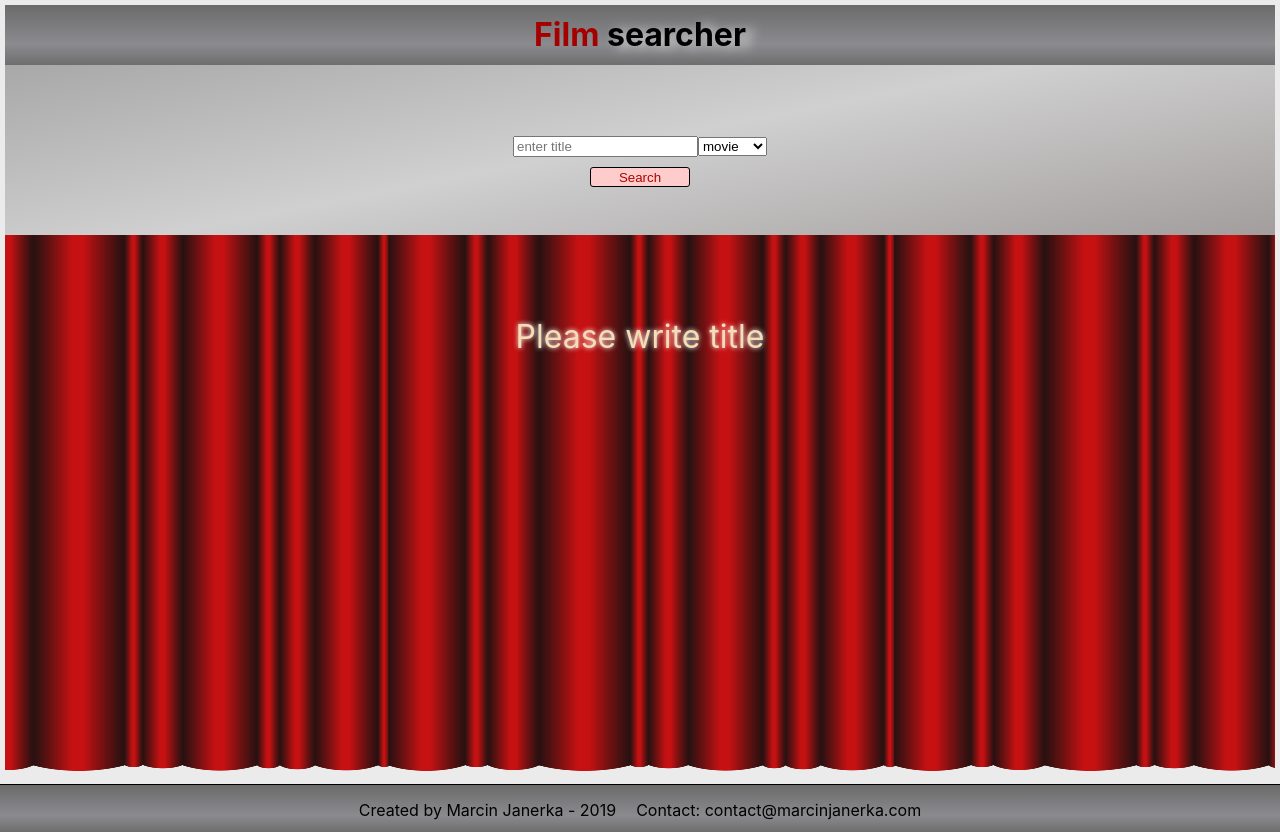
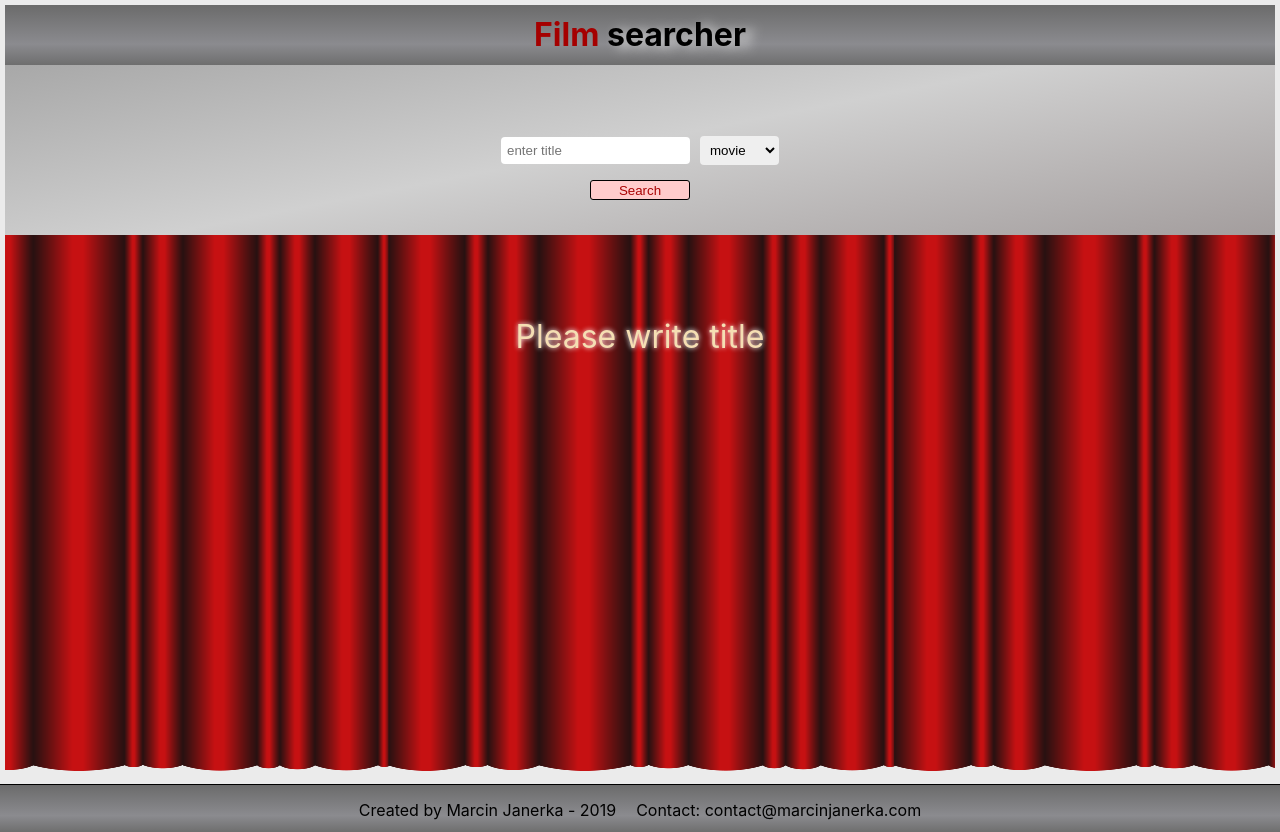
Before and after one commit to marcinj8/filmBase, a React (Create React App) app: page / in a window 1280 px wide. Built offline with nearby package versions, Linux system fonts and the light colour scheme.

Commit message:
added new searching interface, imporved form styling

```diff
--- a/src/component/displayMovies/SingleFilmBlock.css
+++ b/src/component/displayMovies/SingleFilmBlock.css
@@ -11,11 +11,13 @@
 }
 
 .SingleFilmBlock__container h2 {
+    padding: 0 5px;
     cursor: pointer;
     transition: all .2s ease-in-out;
 }
 
 .SingleFilmBlock__container h2:hover {
+    padding: 0 1px;
     letter-spacing: 0.5px;
     color: rgb(165, 0, 0);
 }
--- a/src/component/form/Form.css
+++ b/src/component/form/Form.css
@@ -1,18 +1,38 @@
 .Form__container {
-    background: rgb(163,157,157);
-background: linear-gradient(349deg, rgba(163,157,157,1) 0%, rgba(208,208,208,1) 52%, rgba(168,168,168,1) 100%);
+    background: rgb(163, 157, 157);
+    background: linear-gradient(349deg, rgba(163, 157, 157, 1) 0%, rgba(208, 208, 208, 1) 52%, rgba(168, 168, 168, 1) 100%);
     box-sizing: border-box;
     transition: all .2s ease;
 }
 
 .Form__container--start {
-    padding: 70px 0;
+    padding: 50px 0;
     height: 170px;
 }
 
 .Form__container--displayMovies {
     padding: 30px 0;
     height: 90px;
+}
+
+.Form__input {
+    padding: 5px;
+    margin: 5px;
+    border-radius: 4px;
+    border: 1px solid transparent;
+    outline: none;
+    transition: all .2s ease-in;
+}
+
+.Form__input:hover {
+    border-radius: 4px;
+    border: 1px solid rgb(175, 174, 174);
+}
+
+.Form__input:focus {
+    border-radius: 4px;
+    border: 1px solid rgb(100, 99, 99);
+    box-shadow: 2px 3px 5px gray;
 }
 
 .Form__btn {
@@ -42,6 +62,26 @@ background: linear-gradient(349deg, rgba(163,157,157,1) 0%, rgba(208,208,208,1)
     box-shadow: 2px 2px 5px black;
 }
 
+.Form__btn--newSearching {
+    display: block;
+    padding: 5px;
+    margin: 10px auto;
+    border-radius: 3px;
+    border: 1px solid black;
+    outline: none;
+    transition: all .3s;
+}
+
+.Form__btn--newSearching:hover {
+    transform: scale(1.04);
+    box-shadow: 2px 3px 5px gray;
+}
+
+.Form__btn--newSearching:active {
+    transform: scale(1.02);
+    box-shadow: 1px 2px 3px gray;
+}
+
 @keyframes enableButton {
     0% {
         transform: scale(1)
@@ -58,8 +98,8 @@ background: linear-gradient(349deg, rgba(163,157,157,1) 0%, rgba(208,208,208,1)
 
     100% {
         transform: scale(1.2);
-        background: rgb(204, 255, 204);
-        color: rgb(4, 170, 4);
+        background: rgb(228, 228, 228);
+        color: rgb(2, 116, 2);
         box-shadow: 2px 2px 5px rgb(58, 57, 57);
 
     }
--- a/src/component/form/Form.js
+++ b/src/component/form/Form.js
@@ -3,6 +3,7 @@ import React from 'react';
 import './Form.css';
 
 const form = props => {
+
     let formStyle = ['Form__container'];
     if(props.displayMovies){
         formStyle.push('Form__container--displayMovies');
@@ -14,15 +15,18 @@ const form = props => {
         ?'Form__btn--disabled'
         :'Form__btn--enabled'
         ]
-    return (
-        <div className={formStyle.join(' ')}>
+
+        let formBlockContent = (
+            <p>
                 <input
+                    className='Form__input'
                     type="text"
                     name="title"
                     value={props.title}
                     placeholder='enter title'
                     onChange={props.inputChange}/>
                 <select
+                    className='Form__input'
                     onChange={props.selectChange} >
                     <option defaultValue value='movie'>movie</option>
                     <option value='series'>series</option>
@@ -32,6 +36,19 @@ const form = props => {
                     className={buttonStyle.join(' ')}
                     disabled={props.disableButton}
                     onClick={props.clicked}>Search</button>
+            </p>
+        )
+        if(props.displayMovies) {
+            formBlockContent = (
+                <button
+                    className='Form__btn--newSearching'
+                    onClick={props.clickedNewSearching}
+                    type="">New searching</button>
+            )
+        }
+    return (
+        <div className={formStyle.join(' ')}>
+            {formBlockContent}
         </div>
     )
 }
--- a/src/container/FilmBase/FilmBase.css
+++ b/src/container/FilmBase/FilmBase.css
@@ -6,12 +6,25 @@
     animation: showNavigation 1s forwards;
 }
 
+.FilmBase__navigation--close {
+    animation: closeNavigation 1s forwards;
+}
+
 @keyframes showNavigation {
     0%{
         height: 0;
     }
     100%{
         height: 100px;
+    }
+}
+
+@keyframes closeNavigation {
+    0%{
+        height: 100px;
+    }
+    100%{
+        height: 0;
     }
 }
 
@@ -46,7 +59,7 @@
     animation: openCurtain .3s forwards;
 }
 .FilmBase__img--closed {
-    animation: closeCurtain 3s forwards;
+    animation: closeCurtain 1.5s forwards;
 }
 
 @keyframes openCurtain {
@@ -59,6 +72,7 @@
 
 @keyframes closeCurtain {
     0%{
+        top:-97%;
     }
     100%{
         top: 0%;
--- a/src/container/FilmBase/FilmBase.js
+++ b/src/container/FilmBase/FilmBase.js
@@ -27,6 +27,19 @@ class FilmBase extends Component {
     };
 
     componentDidUpdate () {
+        if(!this.props.show && this.state.navigationStyle.length === 2) {
+            console.log(this.state.navigationStyle.length)
+            this.setState({
+                navigationStyle: ['FilmBase__navigation']
+            })
+        }
+
+        if(!this.props.show && this.state.page !== 1) {
+            this.setState({
+                page: 1
+            })
+        }
+
         if((this.props.title && this.props.type ) && (this.state.searched !==this.props.title || this.state.type !== this.props.type)) {
             this.getData();
             this.setState({
@@ -48,7 +61,6 @@ class FilmBase extends Component {
         this.loading()
         axios.get(`https://movie-database-imdb-alternative.p.rapidapi.com/?page=${page}&r=json&type=${this.props.type}&s=${this.props.title}`, config)
         .then( response => {
-             console.log(response);
              this.setState({
                  filmBase: response.data.Search,
                  results: response.data.totalResults,
@@ -65,7 +77,6 @@ class FilmBase extends Component {
     };
 
     onChangePageHandler = page => {
-        console.log(page)
         if(this.state.page === page || page < 1 || page > this.state.numberOfPages){
             return
         }
@@ -78,6 +89,10 @@ class FilmBase extends Component {
     render() {
         let responsePageNavigation = [0];
         let redCourtainStyle = ['FilmBase__img'];
+
+        if(!this.props.title) {
+            redCourtainStyle = ['FilmBase__img', 'FilmBase__img--closed'];
+        }
 
         if(this.state.numberOfPages) {
             responsePageNavigation = (
@@ -94,7 +109,7 @@ class FilmBase extends Component {
             filmBase = <p className='Filmbase__message'>something went wrong</p>
         }
 
-        if(this.state.filmBase) {
+        if(this.state.filmBase && this.props.title) {
             redCourtainStyle = ['FilmBase__img', 'FilmBase__img--open'];
             if(this.state.navigationStyle.length < 2) {
                 setTimeout( () => {
@@ -105,7 +120,6 @@ class FilmBase extends Component {
                 , 500);
             }
 
-
             filmBase = (
                 <FilmContainer
                     onZoomFilmData={this.props.onZoomFilmData}
@@ -114,13 +128,15 @@ class FilmBase extends Component {
             )
         }
 
+
+
         if(this.state.loading) {
             redCourtainStyle = ['FilmBase__img', 'FilmBase__img--loading'];
             filmBase = <p>Loading...</p>
         }
 
         const title = (
-            this.state.searched && this.state.filmBase && this.state.results.length
+            this.state.searched && this.state.filmBase && this.state.results
             ? <h3>Searched phrase: {this.state.searched}, found: {this.state.results} positons.</h3>
             : null
         )
@@ -129,9 +145,7 @@ class FilmBase extends Component {
             <div style={{'height': '100%'}}>
                 <div className={this.state.navigationStyle.join(' ')}>
                     {title}
-                    {this.state.numberOfPages
-                        ? responsePageNavigation
-                        : null}
+                    {responsePageNavigation}
                 </div>
                 <div className='FilmBase__container'>
                     <img className={redCourtainStyle.join(' ')} src={redCourtain} alt="" />
--- a/src/container/Layout/Layout.js
+++ b/src/container/Layout/Layout.js
@@ -32,16 +32,27 @@ class Layout extends Component {
         this.setState({showMoviesData: false});
     }
 
+    newSearchingHandler = () => {
+        this.setState({
+            title: null,
+            type: null,
+            zoomFilm: null,
+            showMoviesData: false
+        })
+    }
+
     render () {
         return (
             <div style={{'minHeight':'94vh', 'margin': '0','padding': '5px','boxSizing': 'border-box'}}>
                 <Header />
                 <FormBlock
+                    onNewSearching={this.newSearchingHandler}
                     displayMovies={this.state.title !== null || this.state.type !== null}
                     searchMovies={this.getMovieData}
                     title={this.state.title} />
                 <FilmBase
                     onZoomFilmData={this.zoomFilmDataHandler}
+                    show={this.state.title !== null || this.state.type !== null}
                     title={this.state.title}
                     type={this.state.type}/>
                 <ZoomFilm
--- a/src/container/UserData/FormBlock.js
+++ b/src/container/UserData/FormBlock.js
@@ -23,15 +23,25 @@ class FormBlock extends Component {
         })
     ]
 
+    searchingHandler = ( title, type ) => {
+        this.setState({
+            input: '',
+            type: 'movie',
+            disableButton: true
+        })
+        this.props.searchMovies( title, type )
+    }
+
     render() {
         return (
             <Form
+                clickedNewSearching={this.props.onNewSearching}
                 disableButton={this.state.disableButton}
                 displayMovies={this.props.displayMovies}
                 title={this.state.title}
                 inputChange={this.onInputChangeHandler}
                 selectChange={this.onCheckBoxChangeHandler}
-                clicked={() => this.props.searchMovies(this.state.input, this.state.type)}/>
+                clicked={() => this.searchingHandler(this.state.input, this.state.type)}/>
         )
     }
 }
```
Also changed, not shown: src/component/displayMovies/PagesNavigation/PagesNavigation.js (+0 -9 lines), src/component/displayMovies/ResponsePageNavigation.js (+6 -5 lines), src/container/Datagetter/DataGetter.js (+20 -20 lines). Lines whose indentation alone changed are shown as unchanged.
